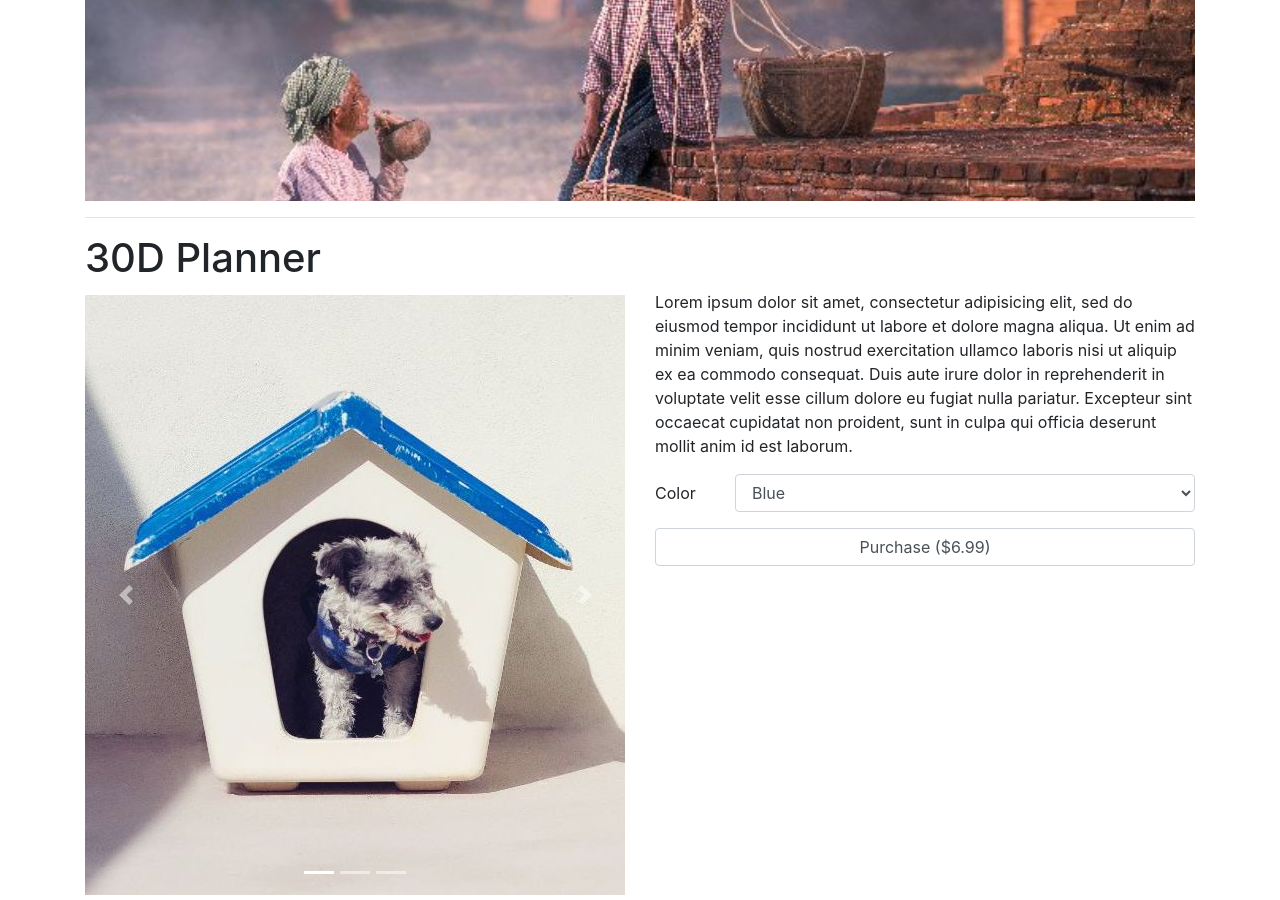
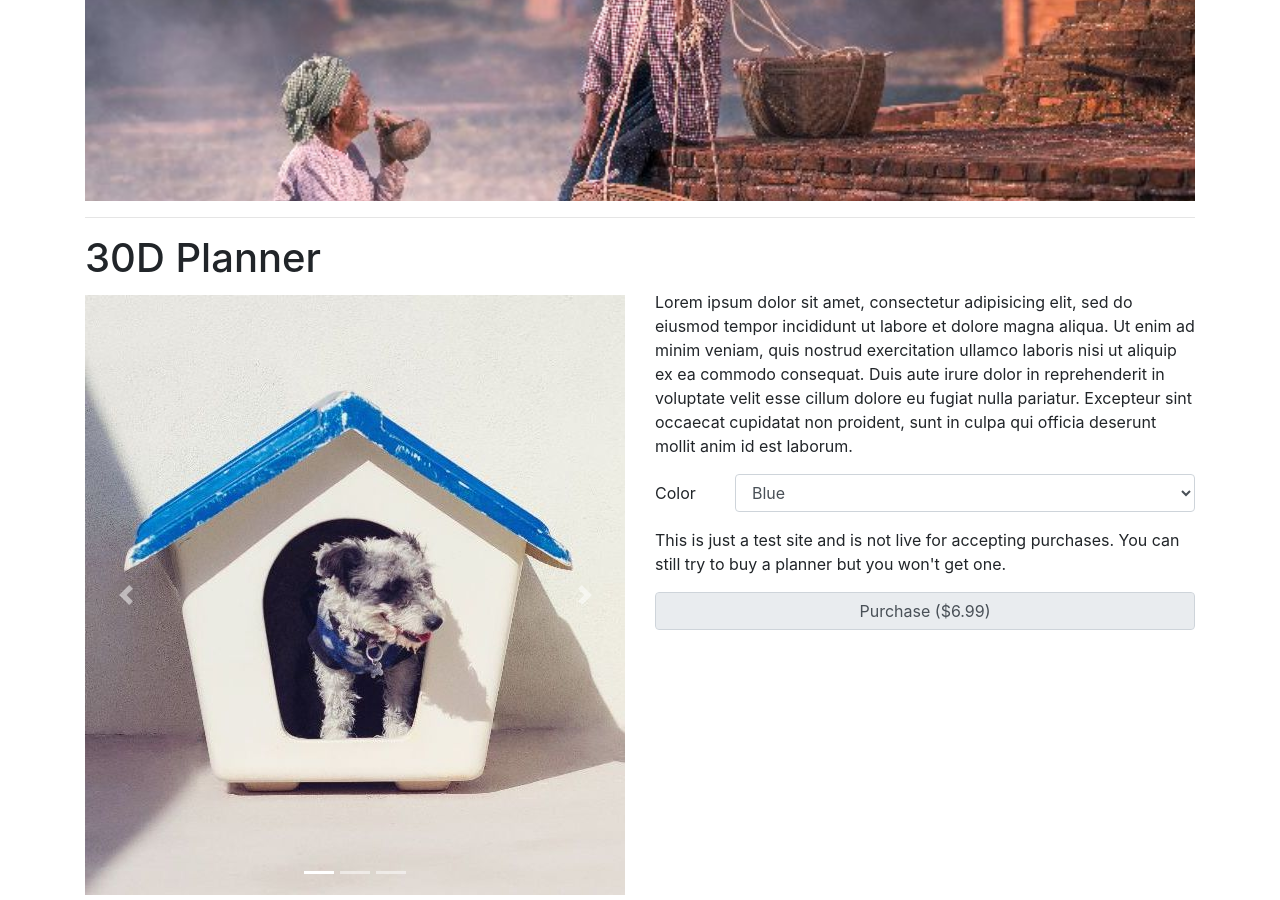
Before and after one commit to peterfoxflick/30DP, a Jekyll site: the page built from index.html, in a window 1280 px wide and 900 px high, scrolled down 3235 px. Built offline with Jekyll 4.4.1, drawn with Linux system fonts in a browser that asks for light colours.

Commit message:
Not live for purchases

```diff
--- a/_includes/purchase.html
+++ b/_includes/purchase.html
@@ -56,7 +56,8 @@
 					</div>
 
 					<input type="hidden" name="currency_code" value="USD">
-					<input class="form-control" type="submit" value="Purchase ($6.99)">
+					<p>This is just a test site and is not live for accepting purchases. You can still try to buy a planner but you won't get one.</p>
+					<input class="form-control" type="submit" value="Purchase ($6.99)" disabled>
 				</form>
 			</div>
 		</div>
```
Also changed, not shown: 4 other files.
